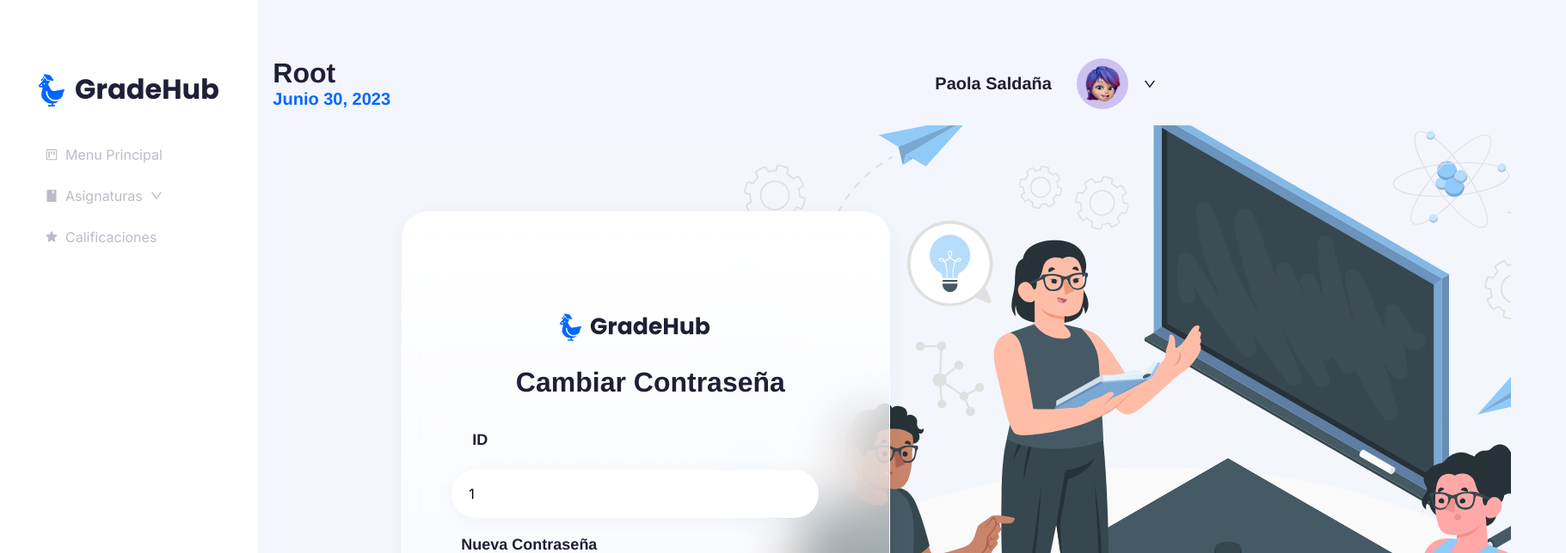
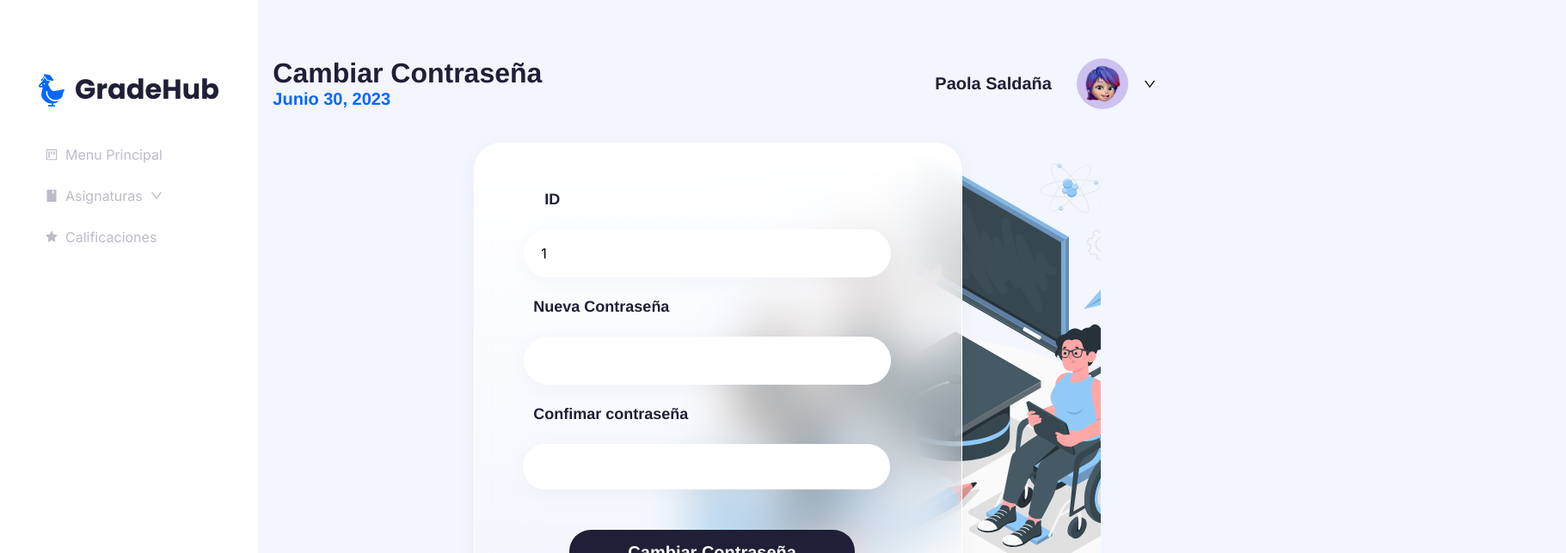
Before and after one commit to LuisElPoti/Aplicacion-calculo-indice-academico, a Next.js app: page /Estudiante/cambiarPassword in a window 1280 px wide. Shown: the top 644 px of the page at 86% size, 1821 px wide, since content can reach past the window. Built offline with nearby package versions, Linux system fonts and the light colour scheme.

Commit message:
arreglo cambiar password interface

```diff
--- a/app/Estudiante/cambiarPassword/page.js
+++ b/app/Estudiante/cambiarPassword/page.js
@@ -6,14 +6,9 @@ export default function CambiarPassword() {
     <div className="cambiar-contrasea">
       <div className="overlap-group-wrapper">
         <div className="overlap-group">
-        <Image src="/images/amico.svg" className="education-amico" width={100} height={100} />
+        <Image src="/images/amico.svg" className="education-amico" width={50} height={50} />
           <CambiarPasswordForm
             logoLogo="logo-2.png"
-            style={{
-              left: "0",
-              position: "absolute",
-              top: "113px",
-            }}
           />
         </div>
       </div>
--- a/app/components/CambiarPasswordForm.js
+++ b/app/components/CambiarPasswordForm.js
@@ -35,18 +35,8 @@ function CambiarPasswordForm() {
 
   return (
     <form onSubmit={handleSubmit} id="SubmitForm" method="POST" className="cambiar-password" >
-    <Logo
-      gradehubStyle={{
-        fontSize: "32px",
-        marginTop: "-1.00px",
-      }}
-      logo="image.png"
-      style={{
-        left: "183px",
-        position: "absolute",
-        top: "113px",
-      }}
-    />
+    <div classNamwe="cambiar-password-container">
+
     <div className="ID">ID</div>
     <div className="nueva-contrase-a">Nueva Contraseña</div>
     <div className="confimar-contrase-a">Confimar contraseña</div>
@@ -58,13 +48,15 @@ function CambiarPasswordForm() {
     <button type="submit" className="boton-oscuro" style={{
           left: "110px",
           position: "absolute",
-          top: "650px",
+          top: "450px",
         }}
         >
         <div className="acceder">Cambiar Contraseña</div>
     </button>
 
-    <div className="cambiar-contrase-a">Cambiar Contraseña</div>
+
+    </div>
+
   </form>
   )
 }
--- a/app/components/Encabezado.js
+++ b/app/components/Encabezado.js
@@ -57,6 +57,14 @@ function Encabezado({ userName }) {
         color = 'color-estudiante'; // replace with actual color value
         role = 'Estudiante'
         break;
+
+        case '/Estudiante/cambiarPassword':
+          menuTitle = 'Cambiar Contraseña';
+          color = 'color-estudiante'; // replace with actual color value
+          role = 'Estudiante'
+          break;
+
+
 
       // Pantallas Admin
       case '/Administrador':
--- a/styles/globals.css
+++ b/styles/globals.css
@@ -161,12 +161,10 @@
     background-color: #1f1f37;
     border-radius: 25px;
     display: flex;
-    gap: 11px;
-    height: 66px;
-    justify-content: center;
     padding: 15px 68px;
     position: relative;
-    width: fit-content;
+    margin-top: 0;
+
   }
 
   .boton-oscuro .acceder {
@@ -212,6 +210,8 @@
 }
 
 /* Cambiar password form */
+
+
 .cambiar-password {
   -webkit-backdrop-filter: blur(30px) brightness(100%);
   backdrop-filter: blur(30px) brightness(100%);
@@ -220,10 +220,10 @@
   border-color: #ffffff;
   border-radius: 31px;
   box-shadow: 0px 4px 25px #0000000a;
-  height: 793px;
+  height: 560px;
   position: relative;
   width: 568px;
-  top: 100px;
+  top: 20px;
 }
 
 .cambiar-password .ID {
@@ -235,7 +235,7 @@
   letter-spacing: 0;
   line-height: normal;
   position: absolute;
-  top: 255px;
+  top: 55px;
   width: 22px;
 }
 
@@ -248,7 +248,7 @@
   letter-spacing: 0;
   line-height: normal;
   position: absolute;
-  top: 377px;
+  top: 180px;
   width: 176px;
 
 }
@@ -262,7 +262,7 @@
   letter-spacing: 0;
   line-height: normal;
   position: absolute;
-  top: 499px;
+  top: 305px;
   width: 218px;
 }
 
@@ -273,7 +273,7 @@
   height: 56px;
   left: 57px;
   position: absolute;
-  top: 420px;
+  top: 225px;
   width: 427px;
   outline: none;
   border: none;
@@ -288,7 +288,7 @@
   height: 56px;
   left: 57px;
   position: absolute;
-  top: 300px;
+  top: 100px;
   width: 427px;
   outline: none;
   border: none;
@@ -303,7 +303,7 @@
   height: 53px;
   left: 56px;
   position: absolute;
-  top: 551px;
+  top: 350px;
   width: 427px;
   outline: none;
   border: none;
@@ -311,21 +311,6 @@
 
 }
 
-.cambiar-password .cambiar-contrase-a {
-  color: #1f1f37;
-  font-family: "Poppins-SemiBold", Helvetica;
-  font-size: 32px;
-  font-weight: 600;
-  left: 48px;
-  letter-spacing: 0;
-  line-height: normal;
-  position: absolute;
-  text-align: center;
-  top: 180px;
-  width: 480px;
-  outline: none;
-  border: none;
-}
 
 /* cambiar password page*/
 
@@ -336,26 +321,16 @@
   width: 100%;
 }
 
-.cambiar-contrasea .overlap-group-wrapper {
-  background-color: #f3f6fd;
-  border: 1px none;
-  height: 1024px;
-  width: 1440px;
-}
 
-.cambiar-contrasea .overlap-group {
-  height: 1024px;
-  left: 150px;
-  position: relative;
-  width: 1290px;
-}
+
+
 
 .cambiar-contrasea .education-amico {
-  height: 1024px;
-  left: 317px;
+  height: 700px;
+  right: 0px;
   position: absolute;
-  top: 0;
-  width: 973px;
+  top: 100px;
+  width: 500px;
 }
 
 /*Encabezado*/
@@ -782,7 +757,7 @@
 /* Menu Principal Sidebar */
 .menu-principal {
   background-color: #ffffff;
-  height: 1000px;
+  height: 100vh;
   width: 285px;
 }
 
```
